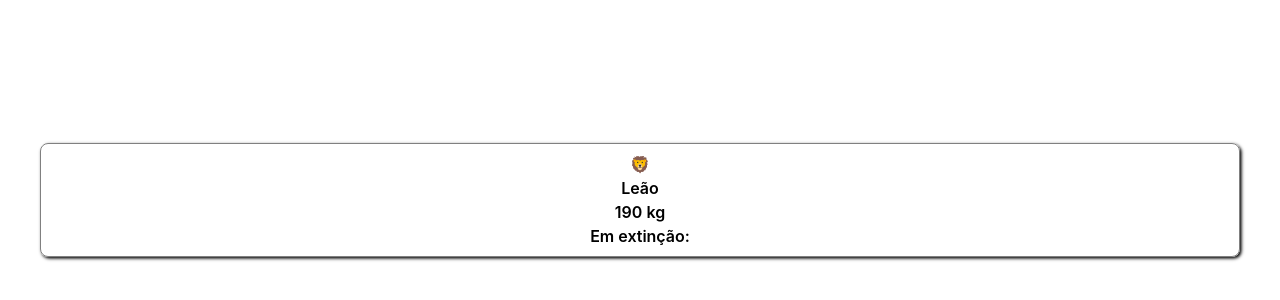
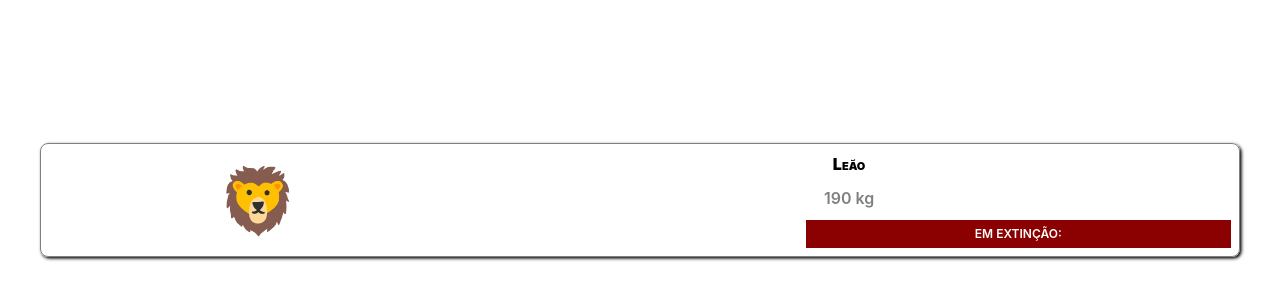
Before and after one commit to ufjf-dcc207/ufjf-dcc207-2024-3-a-atv03-VanessaTrajano, a React (Vite) app: page / in a window 1280 px wide. Shown: the part 200-500 px from the top of the page. Built offline with nearby package versions, Linux system fonts and the light colour scheme.

Commit message:
Adiciona estilização no componente Animal

```diff
--- a/src/Animal.css
+++ b/src/Animal.css
@@ -4,4 +4,35 @@
   padding: 0.5em;
   font-weight: 600;
   box-shadow: 0.1em 0.1em 0.2em;
+  display: grid;
+  grid-template-areas:
+    "icone nome nome"
+    "icone peso peso"
+    "icone . extincao";
+
+  .icone {
+    grid-area: icone;
+    place-content: center;
+    font-size: 4em;
+  }
+
+  .nome {
+    grid-area: nome;
+    font-weight: 900;
+    font-variant: small-caps;
+  }
+
+  .peso {
+    grid-area: peso;
+    color: grey;
+  }
+
+  .extincao {
+    grid-area: extincao;
+    text-transform: uppercase;
+    background-color: darkred;
+    color: white;
+    font-size: 0.75em;
+    place-content: center;
+  }
 }
--- a/src/Animal.tsx
+++ b/src/Animal.tsx
@@ -9,10 +9,10 @@
 
 function Animal({ icone, nome, peso, emExtincao }: AnimalProps) {
   return <div className="animal">
-    <div>{icone}</div>
-    <div>{nome}</div>
-    <div>{peso.toLocaleString()} kg</div>
-    <div>Em extinção: {emExtincao}</div>
+    <div className="icone">{icone}</div>
+    <div className="nome">{nome}</div>
+    <div className="peso">{peso.toLocaleString()} kg</div>
+    <div className="extincao">Em extinção: {emExtincao}</div>
   </div>;
 }
 
```
